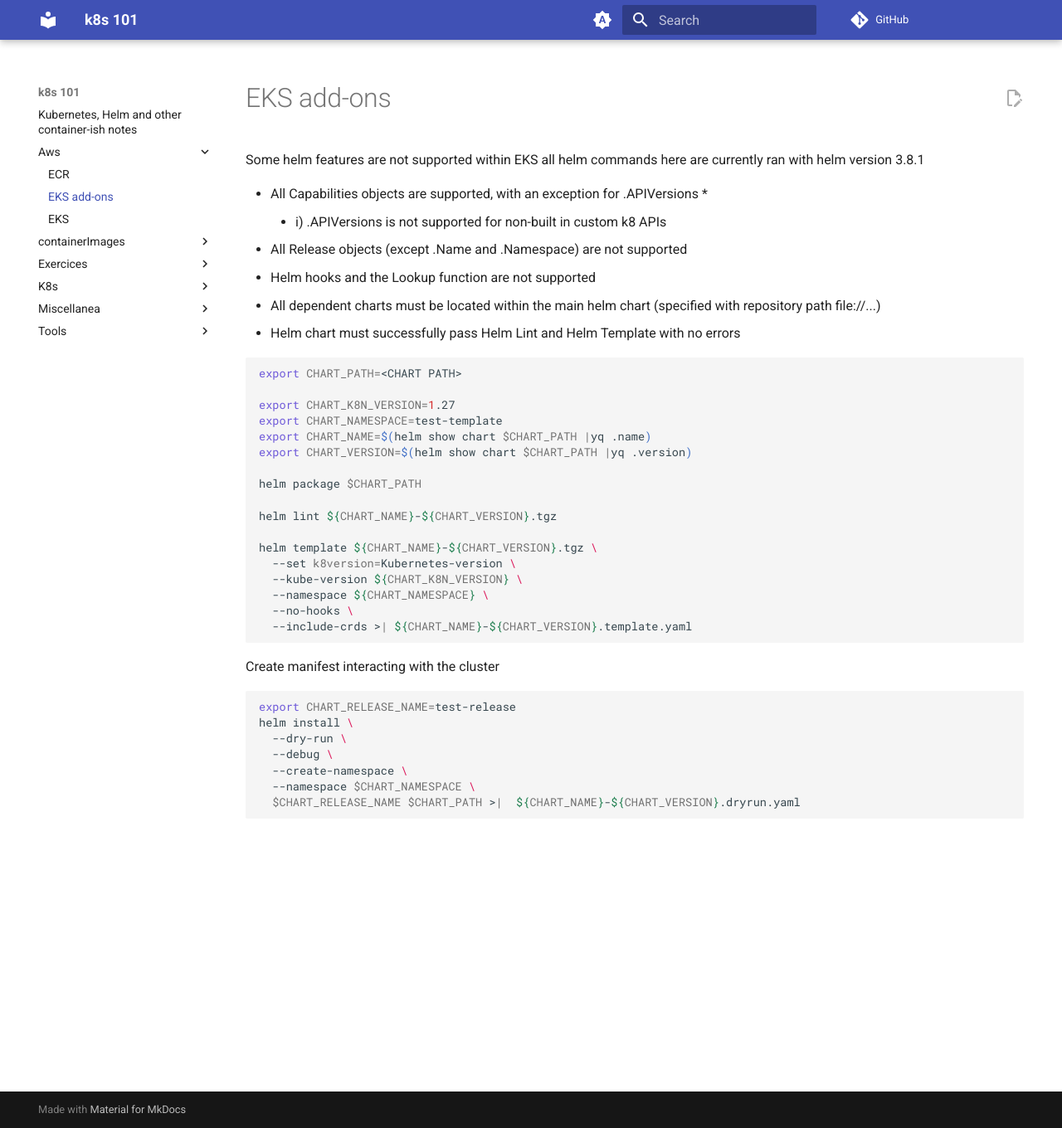
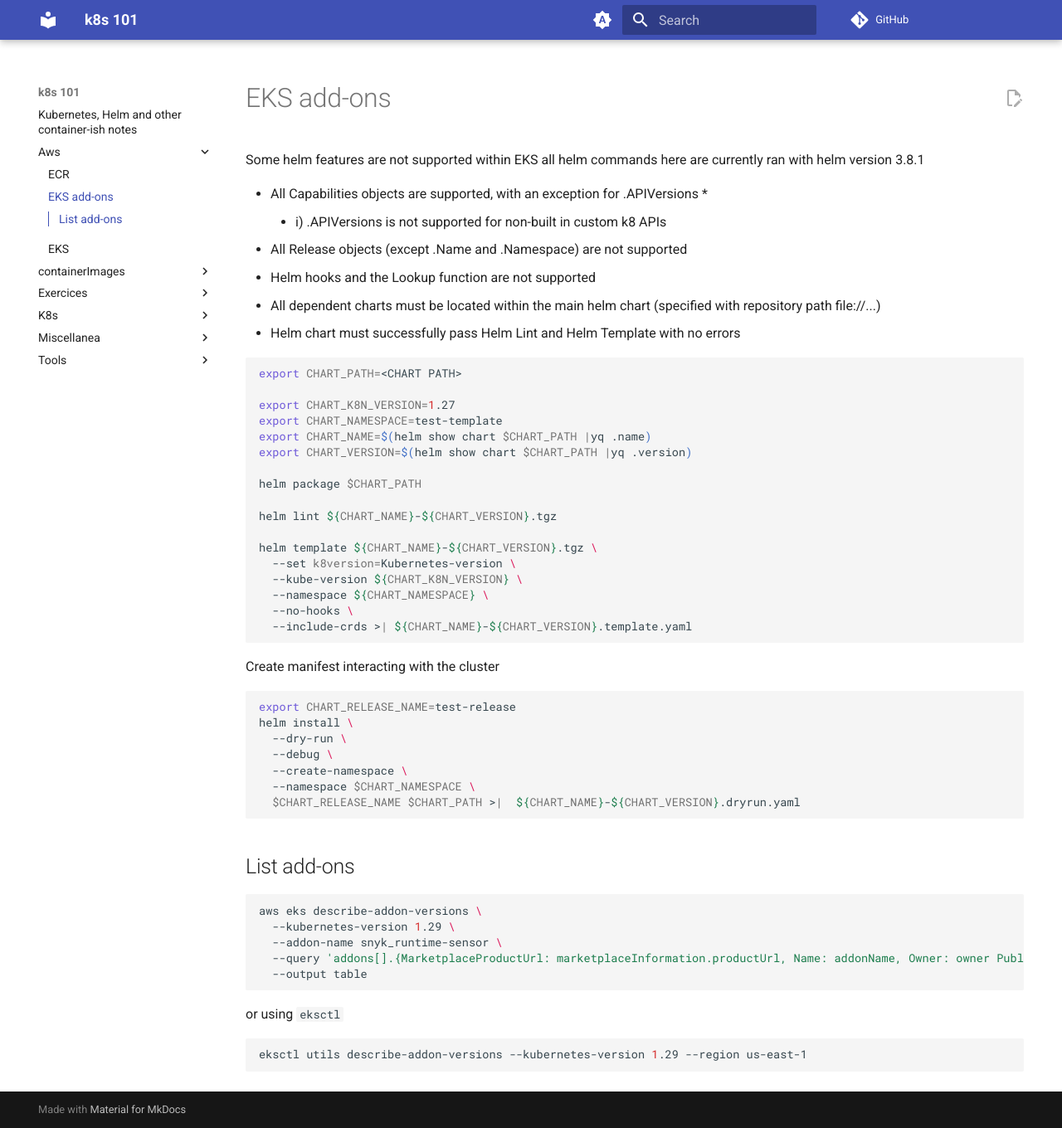
Before and after one commit to jcabrerizo/helm101, an MkDocs documentation site: the page built from docs/aws/eks-add-ons.md, in a window 1280 px wide and 1360 px high. Shown: the whole window at 83% size. Built offline with MkDocs 1.6.1 and Material for MkDocs 9.7.7, drawn with Linux system fonts in a browser that asks for light colours; comment, search, counter and statistics services are not loaded.

Commit message:
add listing addon command

````diff
--- a/docs/aws/eks-add-ons.md
+++ b/docs/aws/eks-add-ons.md
@@ -43,3 +43,17 @@
   --namespace $CHART_NAMESPACE \
   $CHART_RELEASE_NAME $CHART_PATH >|  ${CHART_NAME}-${CHART_VERSION}.dryrun.yaml
 ```
+
+## List add-ons
+```shell
+aws eks describe-addon-versions \
+  --kubernetes-version 1.29 \
+  --addon-name snyk_runtime-sensor \
+  --query 'addons[].{MarketplaceProductUrl: marketplaceInformation.productUrl, Name: addonName, Owner: owner Publisher: publisher, Type: type}' \
+  --output table
+```
+or using `eksctl`
+
+```shell
+eksctl utils describe-addon-versions --kubernetes-version 1.29 --region us-east-1
+```
````
